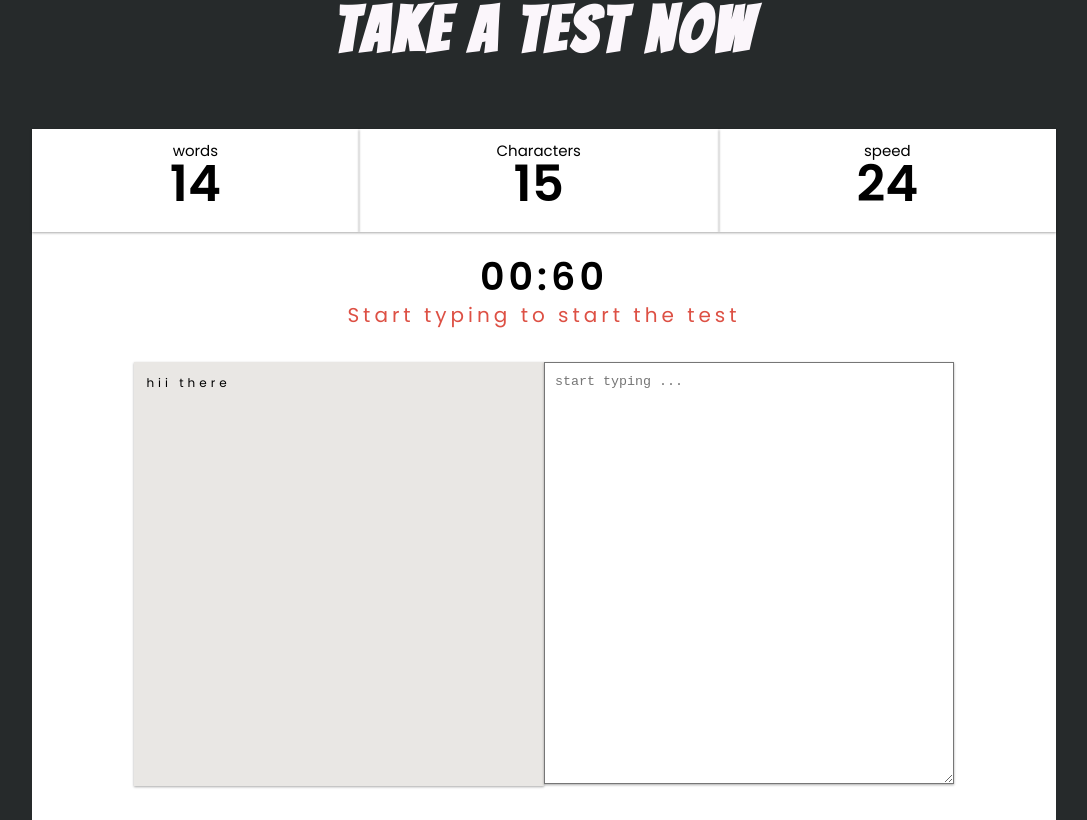
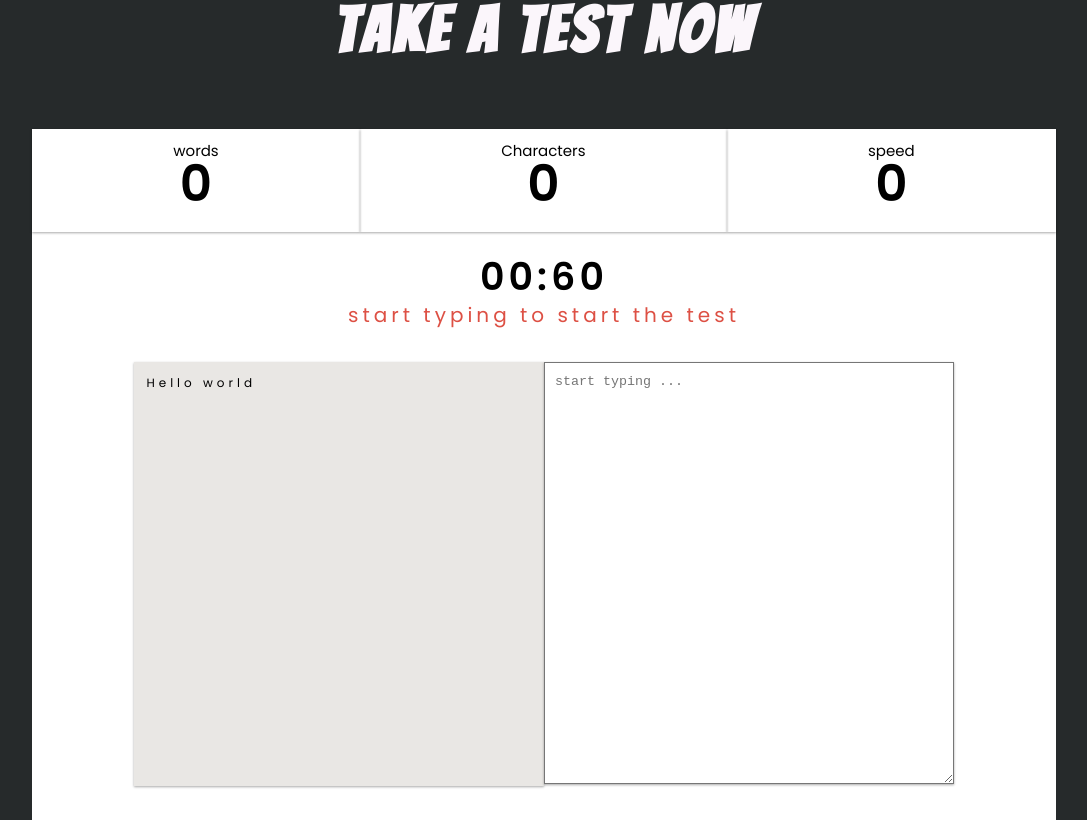
Before and after one commit to Ayush-k-Shukla/goType, a React (Create React App) app: page / in a window 1280 px wide. Shown: the part 820-1640 px from the top of the page, without its empty margins (96-1183 px from the left). Built offline with nearby package versions, Linux system fonts and the light colour scheme.

Commit message:
integrated paragraph api

```diff
--- a/src/components/App/App.jsx
+++ b/src/components/App/App.jsx
@@ -5,8 +5,30 @@ import Footer from "../Footer/Footer";
 import "./App.css";
 import ChanllengeSection from "../ChallengeSection/ChanllengeSection";
 
+const totalTime = 60;
+const serviceUrl = "http://metaphorpsum.com/paragraphs/1/9";
+
 export default class App extends Component {
+  state = {
+    selectedParagraph: "Hello world",
+    timerStarted: false,
+    timeReamaining: totalTime,
+    words: 0,
+    characters: 0,
+    wpm: 0,
+  };
+
+  componentDidMount() {
+    // fetch(serviceUrl).then((res) =>
+    //   res.text().then((info) => {
+    //     this.setState({ selectedParagraph: info });
+    //     // console.log("response is: " + info);
+    //   })
+    // );
+  }
+
   render() {
+    // console.log("rendering...");
     return (
       <div className="app">
         {/* nav Section */}
@@ -16,7 +38,14 @@ export default class App extends Component {
         <Landing />
 
         {/* challenge section*/}
-        <ChanllengeSection />
+        <ChanllengeSection
+          selectedParagraph={this.state.selectedParagraph}
+          words={this.state.words}
+          characters={this.state.characters}
+          wpm={this.state.wpm}
+          timerStarted={this.state.timerStarted}
+          timeReamaining={this.state.timeReamaining}
+        />
 
         {/* footer components */}
         <Footer />
--- a/src/components/ChallengeSection/ChanllengeSection.jsx
+++ b/src/components/ChallengeSection/ChanllengeSection.jsx
@@ -2,13 +2,28 @@ import React from "react";
 import TestContainer from "../TestContainer/TestContainer";
 import "./ChanllengeSection.css";
 
-const ChanllengeSection = () => {
+const ChanllengeSection = ({
+  selectedParagraph,
+  words,
+  wpm,
+  characters,
+  timerStarted,
+  timeReamaining,
+}) => {
+  // console.log();
   return (
     <div className="challenge-section-container">
       <h1 data-aos="fade-down" className="challenge-section-header">
         Take a test now
       </h1>
-      <TestContainer words={14} wpm={24} characters={15} />
+      <TestContainer
+        selectedParagraph={selectedParagraph}
+        timeReamaining={timeReamaining}
+        timerStarted={timerStarted}
+        words={words}
+        wpm={wpm}
+        characters={characters}
+      />
     </div>
   );
 };
--- a/src/components/TestContainer/TestContainer.jsx
+++ b/src/components/TestContainer/TestContainer.jsx
@@ -3,14 +3,24 @@ import TypingChallengeContainer from "../TypingCgallengeContainer/TypingChalleng
 import TryAgain from "../TryAgain/TryAgain";
 import "./TestContainer.css";
 
-const TestContainer = ({ words, characters, wpm }) => {
-  const timeRemaining = 30;
+const TestContainer = ({
+  selectedParagraph,
+  words,
+  wpm,
+  characters,
+  timerStarted,
+  timeReamaining,
+}) => {
+  // const timeRemaining = 30;
 
   return (
     <div className="test-container">
-      {timeRemaining > 0 ? (
+      {timeReamaining > 0 ? (
         <div data-aos="fade-up" className="typing-challenge-container">
           <TypingChallengeContainer
+            selectedParagraph={selectedParagraph}
+            timeReamaining={timeReamaining}
+            timerStarted={timerStarted}
             words={words}
             characters={characters}
             wpm={wpm}
--- a/src/components/TypingCgallengeContainer/TypingChallengeContainer.jsx
+++ b/src/components/TypingCgallengeContainer/TypingChallengeContainer.jsx
@@ -3,7 +3,14 @@ import "./TypingChallengeContainer.css";
 import ChallengeDetailsCard from "../ChallengeDetailsCard/ChallengeDetailsCard";
 import TypingChallenge from "../TypingChallenge/TypingChallenge";
 
-function TypingChallengeContainer({ words, characters, wpm }) {
+function TypingChallengeContainer({
+  selectedParagraph,
+  words,
+  wpm,
+  characters,
+  timerStarted,
+  timeReamaining,
+}) {
   return (
     <div className="typing-challenge-container">
       {/* Deatils Section */}
@@ -18,7 +25,11 @@ function TypingChallengeContainer({ words, characters, wpm }) {
       </div>
       {/* The Real challenge section */}
       <div className="typewriter-container">
-        <TypingChallenge selectedParagraph="hii there" />
+        <TypingChallenge
+          timeReamaining={timeReamaining}
+          timerStarted={timerStarted}
+          selectedParagraph={selectedParagraph}
+        />
       </div>
     </div>
   );
--- a/src/components/TypingChallenge/TypingChallenge.jsx
+++ b/src/components/TypingChallenge/TypingChallenge.jsx
@@ -1,12 +1,20 @@
 import React from "react";
 import "./TypingChallenge.css";
 
-const TypingChallenge = ({ selectedParagraph }) => {
+const TypingChallenge = ({
+  selectedParagraph,
+  timeReamaining,
+  timerStarted,
+}) => {
   return (
     <div className="typing-challenge">
       <div className="timer-container">
-        <p className="timer">00:60</p>
-        <p className="timer-info">Start typing to start the test</p>
+        <p className="timer">
+          00:{timeReamaining >= 10 ? timeReamaining : "0" + timeReamaining}
+        </p>
+        <p className="timer-info">
+          {!timerStarted && "start typing to start the test"}
+        </p>
       </div>
 
       <div className="textarea-container">
```
